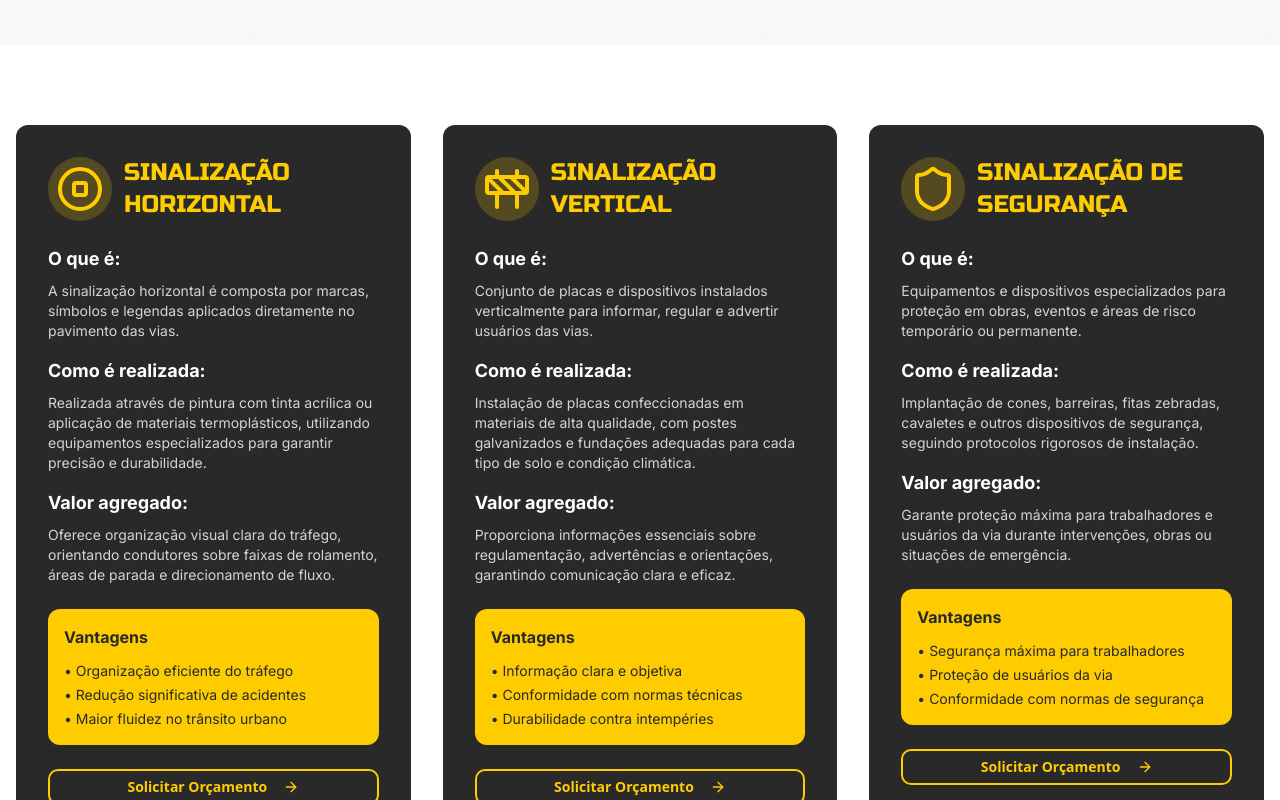
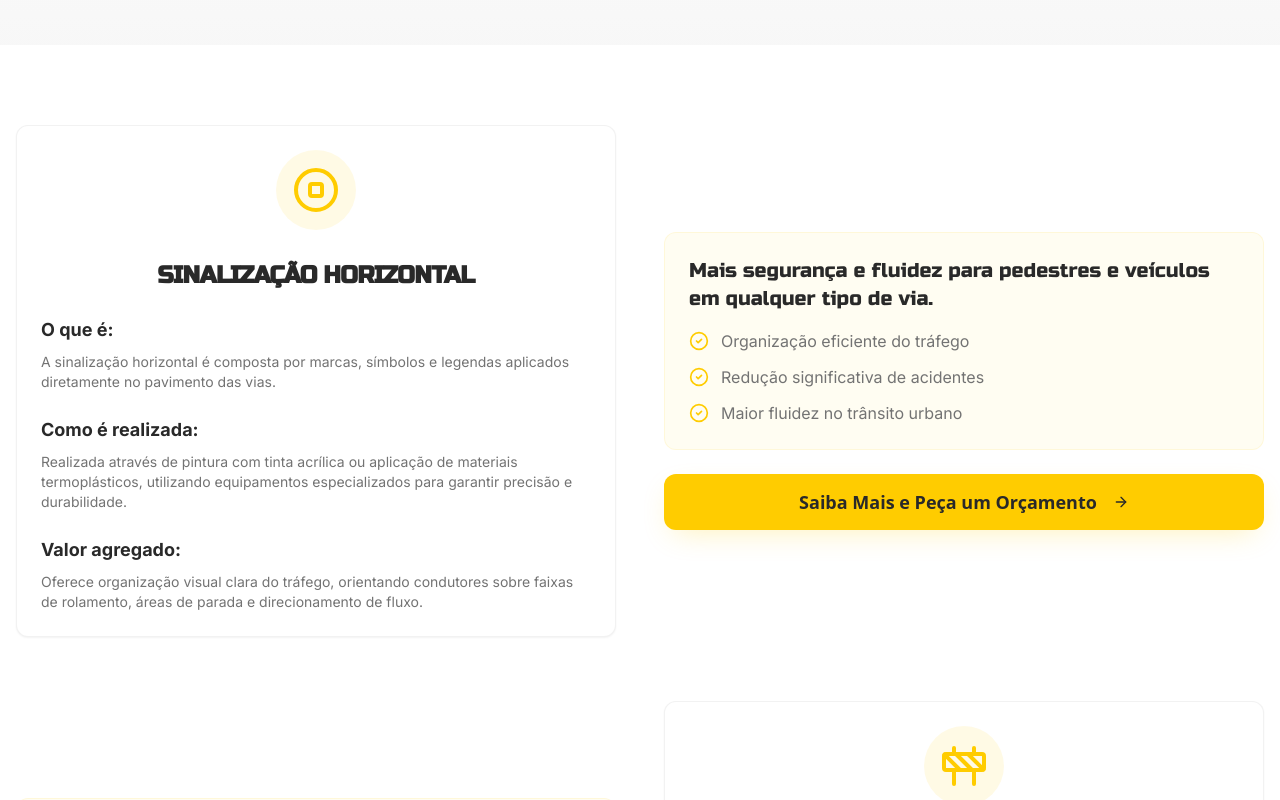
Before and after one commit to BryanVictorr/nova-sinalizacao-digital, a React (Vite) app: page /servicos in a window 1280 px wide. Shown: the part 380-1180 px from the top of the page. Built offline with nearby package versions, Linux system fonts and the light colour scheme.

Commit message:
fixed: voltando a pagina de servicos

```diff
--- a/src/pages/Servicos.tsx
+++ b/src/pages/Servicos.tsx
@@ -122,58 +122,71 @@ const Servicos = () => {
       {/* Services Detail */}
       <section className="py-20">
         <div className="container mx-auto px-4">
-          <div className="grid grid-cols-1 md:grid-cols-2 lg:grid-cols-3 gap-8">
+          <div className="space-y-16">
             {services.map((service, index) => (
-              <div key={index} className="bg-brand-dark rounded-xl overflow-hidden p-8 text-white">
-                <h3 className="font-russo text-2xl text-primary mb-6 flex items-center gap-3">
-                  <div className="p-2 bg-primary/20 rounded-full text-primary">
+              <div key={index} className={`grid grid-cols-1 lg:grid-cols-2 gap-12 items-center ${index % 2 === 1 ? 'lg:grid-flow-col-dense' : ''}`}>
+                <div className={index % 2 === 1 ? 'lg:col-start-2' : ''}>
+                  <Card className="h-full border-border/50 hover:shadow-card transition-all">
+                    <CardHeader className="text-center pb-6">
+                      <div className="mx-auto mb-6 p-4 bg-primary/10 rounded-full text-primary">
                         {service.icon}
                       </div>
+                      <CardTitle className="font-russo text-2xl text-brand-dark">
                         {service.title}
-                </h3>
-
-                <div className="space-y-4 mb-6">
+                      </CardTitle>
+                    </CardHeader>
+                    <CardContent className="space-y-6">
                       <div>
-                    <h4 className="font-uni-neue font-bold text-lg mb-2">O que é:</h4>
-                    <p className="font-uni-neue text-sm text-gray-300">
+                        <h4 className="font-uni-neue font-bold text-lg text-brand-dark mb-2">O que é:</h4>
+                        <CardDescription className="font-uni-neue">
                           {service.description}
-                    </p>
+                        </CardDescription>
                       </div>
 
                       <div>
-                    <h4 className="font-uni-neue font-bold text-lg mb-2">Como é realizada:</h4>
-                    <p className="font-uni-neue text-sm text-gray-300">
+                        <h4 className="font-uni-neue font-bold text-lg text-brand-dark mb-2">Como é realizada:</h4>
+                        <CardDescription className="font-uni-neue">
                           {service.howItWorks}
-                    </p>
+                        </CardDescription>
                       </div>
 
                       <div>
-                    <h4 className="font-uni-neue font-bold text-lg mb-2">Valor agregado:</h4>
-                    <p className="font-uni-neue text-sm text-gray-300">
+                        <h4 className="font-uni-neue font-bold text-lg text-brand-dark mb-2">Valor agregado:</h4>
+                        <CardDescription className="font-uni-neue">
                           {service.value}
-                    </p>
+                        </CardDescription>
+                      </div>
+                    </CardContent>
+                  </Card>
+                </div>
+
+                <div className={index % 2 === 1 ? 'lg:col-start-1 lg:row-start-1' : ''}>
+                  <div className="space-y-6">
+                    <div className="bg-primary/5 p-6 rounded-xl border border-primary/10">
+                      <h3 className="font-russo text-xl text-brand-dark mb-4">
+                        {service.impact}
+                      </h3>
+                      <div className="space-y-3">
+                        {service.benefits.map((benefit, idx) => (
+                          <div key={idx} className="flex items-center space-x-3">
+                            <CheckCircle2 className="w-5 h-5 text-primary flex-shrink-0" />
+                            <span className="font-uni-neue text-muted-foreground">{benefit}</span>
+                          </div>
+                        ))}
                       </div>
                     </div>
 
-                {/* Caixa de vantagens */}
-                <div className="bg-primary p-4 rounded-lg mb-6">
-                  <h4 className="font-uni-neue font-bold text-brand-dark mb-3">Vantagens</h4>
-                  <ul className="space-y-1 text-sm text-brand-dark font-uni-neue">
-                    {service.benefits.map((benefit, idx) => (
-                      <li key={idx}>• {benefit}</li>
-                    ))}
-                  </ul>
-                </div>
-
                     <Button
-                  variant="outline"
-                  size="sm"
-                  className="w-full border-primary text-primary hover:bg-primary hover:text-brand-dark"
+                      variant="default"
+                      size="lg"
+                      className="w-full"
                       onClick={() => handleServiceContact(service.title)}
                     >
-                  Solicitar Orçamento
-                  <ArrowRight className="w-4 h-4 ml-2" />
+                      Saiba Mais e Peça um Orçamento
+                      <ArrowRight className="w-5 h-5 ml-2" />
                     </Button>
+                  </div>
+                </div>
               </div>
             ))}
           </div>
```
Lines whose indentation alone changed are shown as unchanged.
